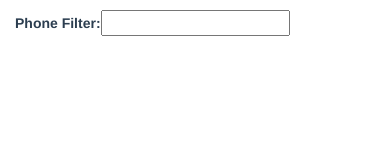
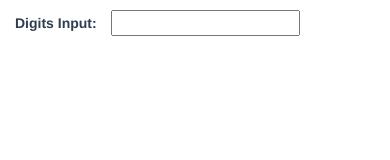
Before and after one commit to UniquelySimilar/vue-sandbox, a Vue app: page / in a window 390 px wide. Shown: the top 160 px of the page. Built offline with nearby package versions, Linux system fonts and the light colour scheme.

Commit message:
renamed PhoneFilter to DigitsInput and added props and slot

```diff
--- a/src/App.vue
+++ b/src/App.vue
@@ -1,21 +1,18 @@
 <template>
   <div id="app" class="container">
-    <!--
-    <person-manager />
-    -->
-    <phone-filter />
+    <digits-input :use-label="true" :num-digits="10">Digits Input</digits-input>
   </div>
 </template>
 
 <script>
 //import PersonManager from './components/PersonManager.vue'
-import PhoneFilter from './components/PhoneFilter.vue'
+import DigitsInput from './components/DigitsInput.vue'
 
 export default {
   name: 'App',
   components: {
     //PersonManager,
-    PhoneFilter
+    DigitsInput
   }
 }
 </script>
--- a/src/components/PhoneFilter.vue
+++ b/src/components/DigitsInput.vue
@@ -1,25 +1,38 @@
 <template>
     <div>
-        <label>Phone Filter: </label>
-        <input type="text" v-model="phoneNumber" v-on:input="formatPhone" />
-        </div>
+        <label v-if="useLabel"><slot>Set label slot</slot>:</label>
+        <input type="text" v-model="inputNumber" v-on:input="filterDigits" />
+    </div>
 </template>
 
 <script>
     export default {
         data() {
             return {
-                phoneNumber: '',
+                inputNumber: '',
                 previousValue: '',
             }
         },
+        props: {
+            useLabel: {
+                type: Boolean,
+                default: false
+            },
+            numDigits: {
+                type: Number,
+                required: true
+            }
+        },
         methods: {
-            formatPhone(event) {
+            filterDigits(event) {
                 // NOTE: This 'event' is and instance of 'InputEvent'
                 let newValue = event.target.value;
                 let isNum = /^\d+$/.test(newValue);
-                if (isNum) {
-                    this.phoneNumber = newValue;
+                if (newValue.length > this.numDigits) {
+                    event.preventDefault();
+                }
+                else if (isNum) {
+                    this.inputNumber = newValue;
                     this.previousValue = newValue;
                 }
                 else {
@@ -27,7 +40,7 @@
                     if (this.previousValue.length == 1 && !event.data) {
                         this.previousValue = '';
                     }
-                    this.phoneNumber = this.previousValue;
+                    this.inputNumber = this.previousValue;
                     event.preventDefault();
                 }
             }
@@ -36,5 +49,7 @@
 </script>
 
 <style scoped>
-
+    label {
+        margin-right: 1em;
+    }
 </style>
```
